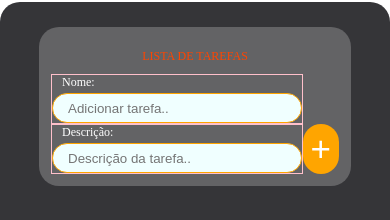
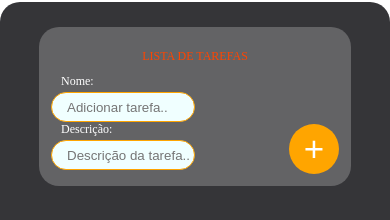
Before and after one commit to AlexSJ33/TodoList, a React (Vite) app: page / in a window 390 px wide. Shown: the part 130-350 px from the top of the page. Built offline with nearby package versions, Linux system fonts and the light colour scheme; no server answers; the database is empty.

Commit message:
estilização

```diff
--- a/src/components/styles.css
+++ b/src/components/styles.css
@@ -55,7 +55,7 @@
   }
 
   .form_inputs label {
-    border: 1px solid pink;
+
     width: 100%;
     max-width: 500px;
   }
@@ -188,7 +188,7 @@
       .form_inputs {
         display: flex;
         flex-direction: column;
-        width: 350px;
+        width: 250px;
 
       }
       .bntMobile {
@@ -220,5 +220,15 @@
 
       }
 
+  }
+  @media (max-width: 442px) {
+
+    .form_inputs {
+
+      display: flex;
+      flex-direction: column;
+      width: 50%;
+
+      }
 
   }
```
